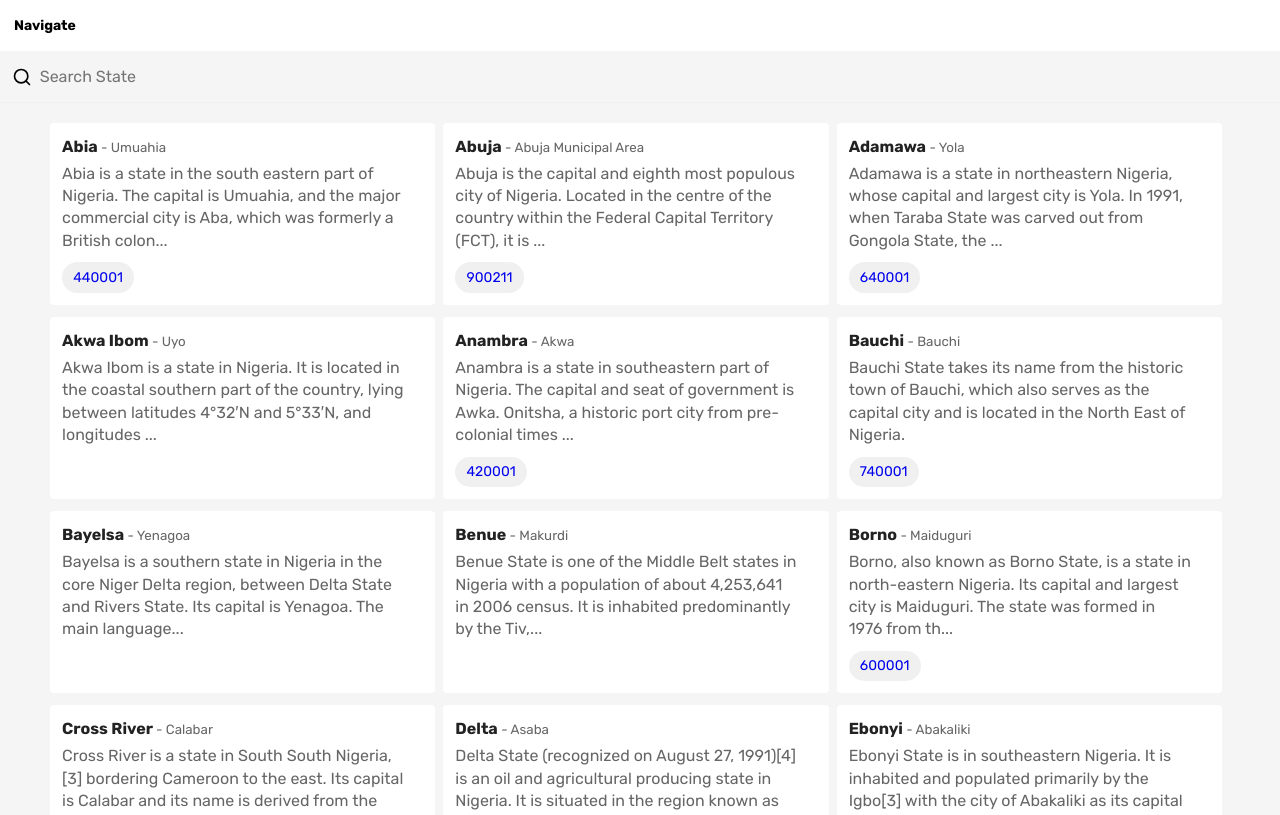
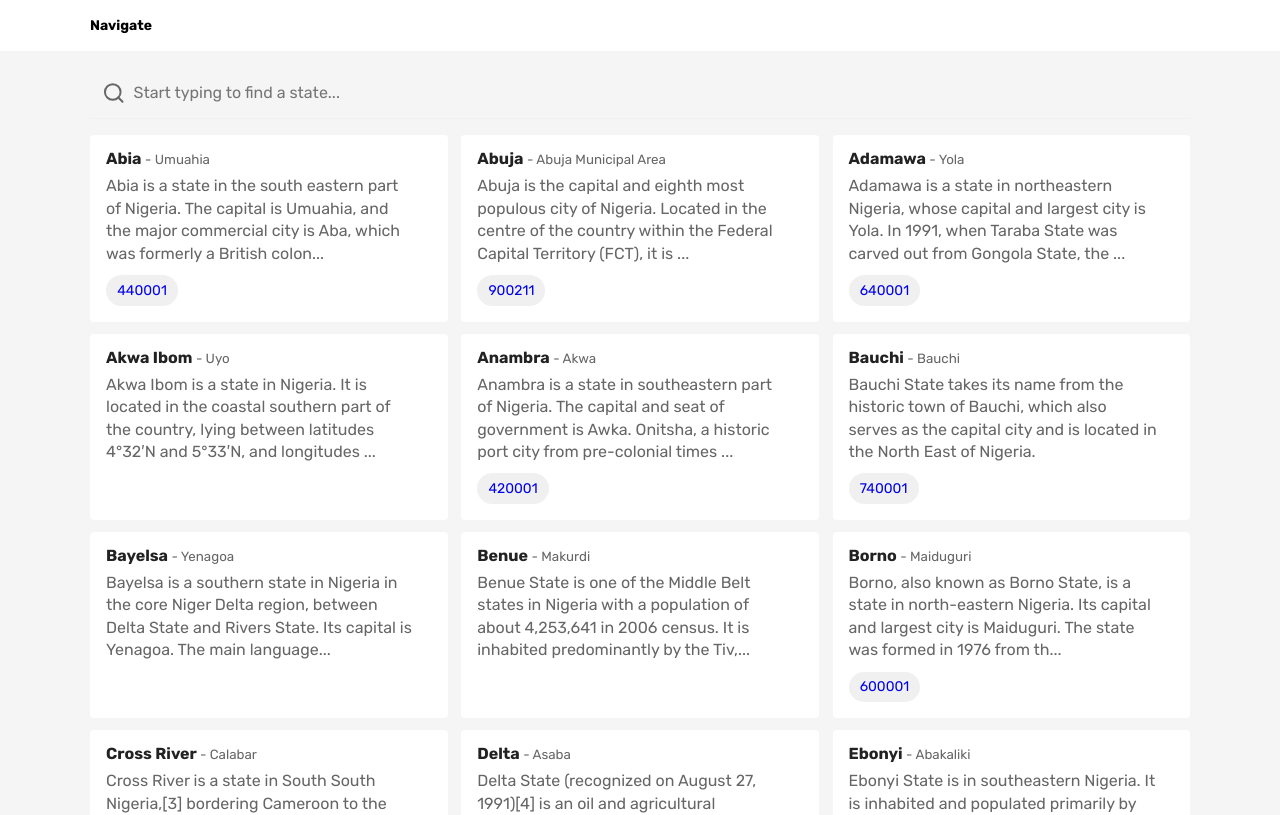
Before and after one commit to vickOnRails/where-tutorial-project, a Next.js app: page / in a window 1280 px wide. Shown: the top 815 px of the page. Built offline with nearby package versions, Linux system fonts and the light colour scheme.

Commit message:
style(layout): modify layout styles

```diff
--- a/components/app.css
+++ b/components/app.css
@@ -5,6 +5,9 @@
 *::before {
   margin: 0;
   padding: 0;
+  box-sizing: border-box;
+}
+input {
   box-sizing: border-box;
 }
 :root {
@@ -21,15 +24,20 @@ body {
     Oxygen, Ubuntu, Cantarell, "Open Sans", "Helvetica Neue", sans-serif;
   line-height: 1.4;
 }
-
+.main {
+  margin-bottom: 1em;
+}
 .container {
   padding-left: 0.87em;
   padding-right: 0.87em;
+  max-width: 1100px;
+  margin: 0 auto;
 }
 
 .nav {
   background: var(--white);
   padding: 1em 0;
+  margin-bottom: 1em;
 }
 .nav__text {
   font-size: 0.87em;
@@ -65,42 +73,72 @@ body {
 }
 .info-card__link {
   display: block;
-  padding: 1em 0.75em 0.75em;
+  padding: 1em;
   text-decoration: none;
-}
-
-.main {
-  padding-left: 0.63em;
-  padding-right: 0.63em;
-  max-width: 1200px;
-  margin: 0 auto;
 }
 
 .search-container {
   display: flex;
   align-items: center;
-  margin-bottom: 1.2em;
   border-bottom: 1px solid var(--chips-grey);
-  padding: 0 0 0 0.75em;
+  padding: 0 0.75em;
+  margin: 0 0.75em 1em;
+  max-width: 1100px;
+  transition: background 0.2s ease-in;
 }
+
 .search-input {
   width: 100%;
   font-size: 1em;
-
   padding: 1em 0 1em 0.5em;
   height: 100%;
   border: 0;
   background: inherit;
 }
-
+.search-input:active,
+.search-input:focus {
+  outline: none;
+}
+.search-icon {
+  stroke: var(--grey-text);
+  transition: stroke 0.2s ease-in;
+}
+.search-container.focus {
+  background: #fff;
+  border-radius: 4px;
+}
+.search-container.focus .search-icon {
+  stroke: blue;
+}
 input {
   font-family: inherit;
 }
 .cards-container {
   display: flex;
   flex-wrap: wrap;
+  justify-content: space-between;
 }
 .info-card {
   flex: 1 1 350px;
-  margin-right: 0.5em;
 }
+
+@media (min-width: 760px) {
+  .search-container {
+    margin: 0 1em 1em;
+  }
+  .info-card {
+    flex: 0 1 49%;
+  }
+}
+
+@media (min-width: 1100px) {
+  .container {
+    padding: 0;
+  }
+  .search-container {
+    margin: 0 auto 1em;
+  }
+  .info-card {
+    flex-basis: 32.5%;
+  }
+}
--- a/components/layout.js
+++ b/components/layout.js
@@ -8,7 +8,10 @@ const Layout = ({ children }) => {
         <Nav />
       </header>
       <Search />
-      <main className="main">{children}</main>
+      <main className="main">
+        <div className="container">{children}</div>
+      </main>
+
       <Footer />
     </>
   );
--- a/components/search-box.js
+++ b/components/search-box.js
@@ -1,19 +1,52 @@
-import { useState } from "react";
-import Image from "next/image";
+import { useRef, useState } from "react";
 
 const Search = () => {
   const [searchText, setSearchText] = useState("");
+  const inputRef = useRef();
 
   const handleSearchTextChange = (e) => {
     setSearchText(e.target.value);
-    console.log(e.target.value);
   };
+
+  const handleInputFocus = (e) => {
+    const parent = e.target.parentNode;
+    parent.classList.add("focus");
+  };
+
+  const handleInputBlur = (e) => {
+    const parent = e.target.parentNode;
+    parent.classList.remove("focus");
+  };
+
+  const handleSearchIconClick = () => {
+    inputRef.current.focus();
+  };
+
   return (
     <section className="search-container">
-      <Image src="/search.svg" aria-label="search" height="20" width="20" />
+      <svg
+        xmlns="http://www.w3.org/2000/svg"
+        width="24"
+        height="24"
+        viewBox="0 0 24 24"
+        className="search-icon"
+        stroke="#666666"
+        fill="none"
+        stroke-width="2"
+        onClick={handleSearchIconClick}
+        stroke-linecap="round"
+        stroke-linejoin="round"
+        class="feather feather-search"
+      >
+        <circle cx="11" cy="11" r="8"></circle>
+        <line x1="21" y1="21" x2="16.65" y2="16.65"></line>
+      </svg>
       <input
         type="text"
-        placeholder="Search State"
+        ref={inputRef}
+        onBlur={handleInputBlur}
+        onFocus={handleInputFocus}
+        placeholder="Start typing to find a state..."
         value={searchText}
         className="search-input"
         onChange={handleSearchTextChange}
```
Also changed, not shown: public/search.svg.
